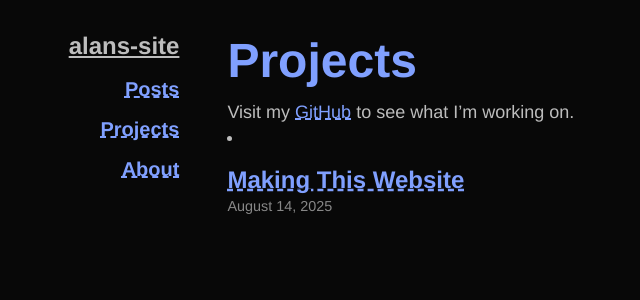
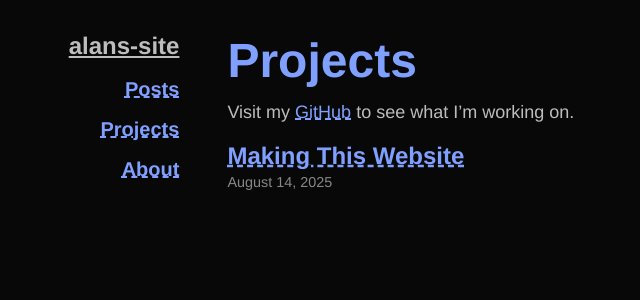
Before and after one commit to alan-ysy/alan-ysy.github.io, a Jekyll site: the page built from projects.md, in a window 1280 px wide. Shown: the top 300 px of the page, without its empty margins (211-851 px from the left). Built offline with Jekyll 4.4.1, drawn with Linux system fonts in a browser that asks for light colours.

Commit message:
Fix bullet points appearing on project list

```diff
--- a/assets/css/styles.css
+++ b/assets/css/styles.css
@@ -79,7 +79,7 @@ nav ul {
     list-style: none;
     padding-left: 0;
 }
-nav li, .post-list {
+nav li, .post-list, .project-list {
     list-style: none;
 }
 
```
